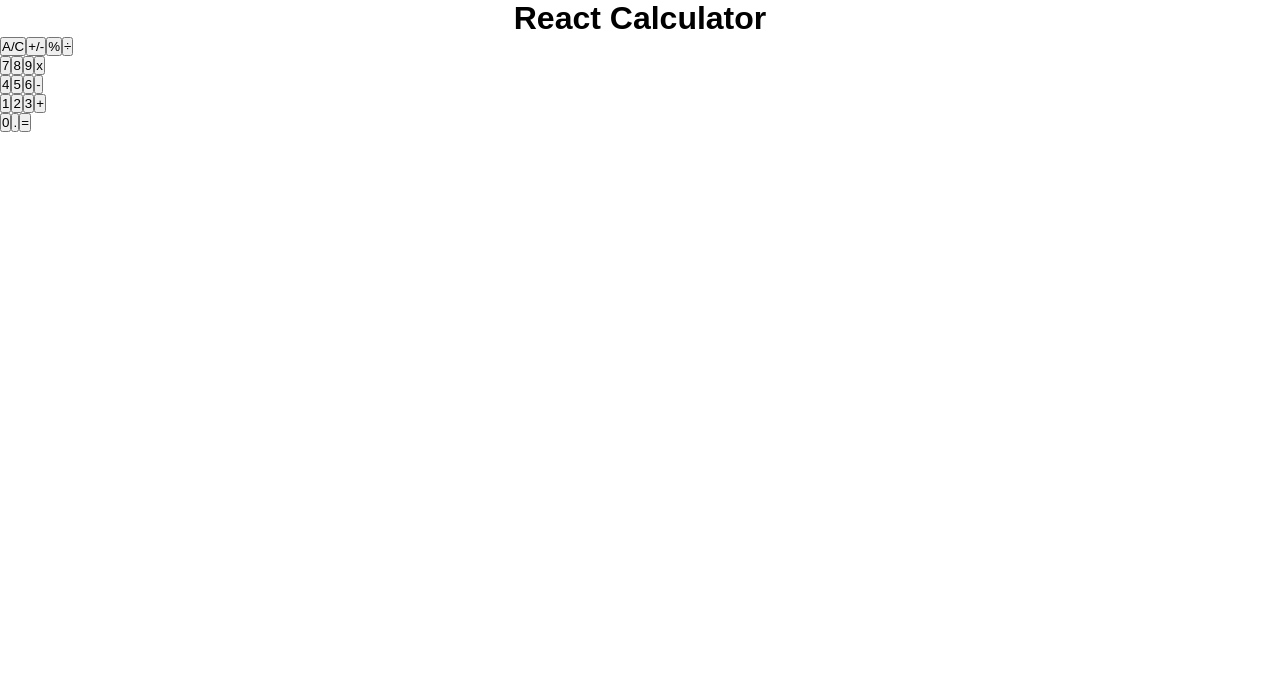
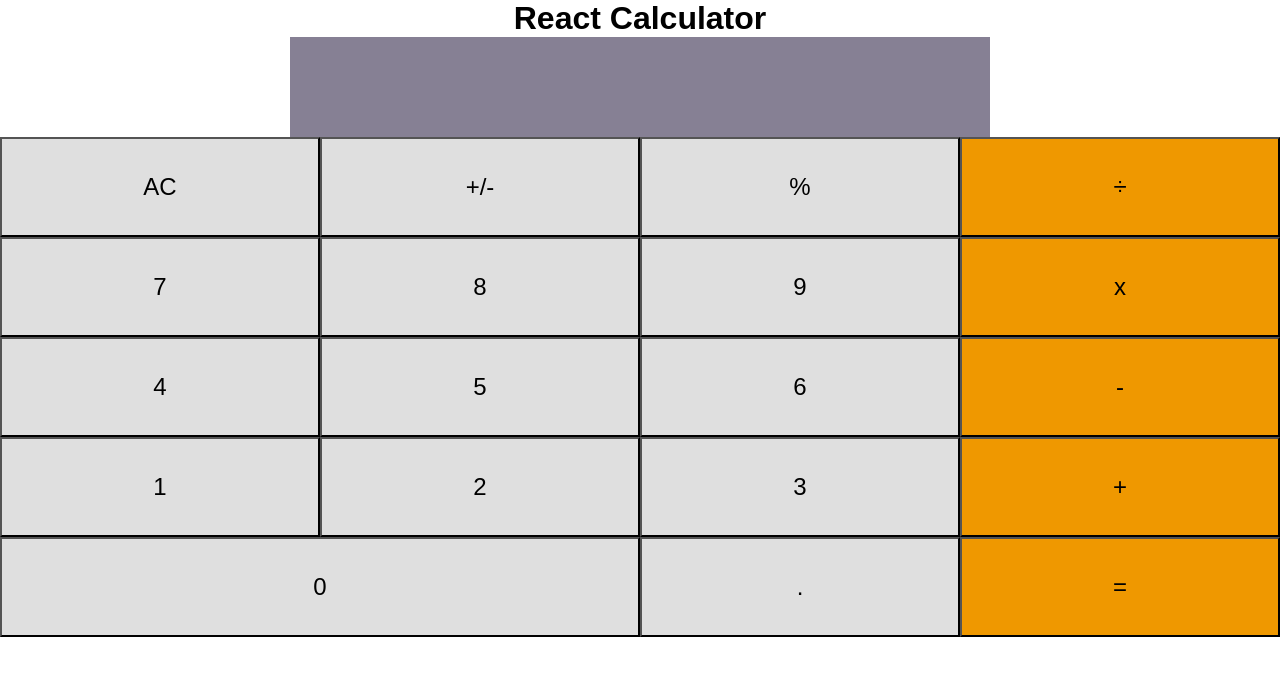
Before and after one commit to kwizl/calculator-react, a React (Create React App) app: page / in a window 1280 px wide. Shown: the top 676 px of the page. Built offline with nearby package versions, Linux system fonts and the light colour scheme.

Commit message:
Add styles to calculator project

```diff
--- a/package.json
+++ b/package.json
@@ -10,6 +10,7 @@
     "prop-types": "^15.7.2",
     "react": "^17.0.1",
     "react-dom": "^17.0.1",
+    "react-router-dom": "^5.2.0",
     "react-scripts": "4.0.1",
     "web-vitals": "^0.2.4"
   },
--- a/src/components/Button.js
+++ b/src/components/Button.js
@@ -5,7 +5,7 @@ import PropTypes from 'prop-types';
 
 const Button = ({ name, onClick }) => (
   <>
-    <button onClick={() => onClick(name)} type="button" className="square">
+    <button onClick={() => onClick(name)} type="button" id={`btn_${name}`} className="square">
       {name}
     </button>
   </>
--- a/src/components/ButtonPanel.js
+++ b/src/components/ButtonPanel.js
@@ -3,41 +3,42 @@ import React from 'react';
 import Button from './Button';
 
 const ButtonPanel = ({ onClick }) => {
-  const groups = {
-    'group-1': ['A/C', '+/-', '%', '÷'],
-    'group-2': ['7', '8', '9', 'x'],
-    'group-3': ['4', '5', '6', '-'],
-    'group-4': ['1', '2', '3', '+'],
-    'group-5': ['0', '.', '='],
-  };
-
   const handleClick = buttonName => {
     onClick.clickHandler(buttonName);
   };
 
-  const panelCalculator = [];
-
-  Object.keys(groups).forEach(key => {
-    panelCalculator.push(
-      <div className={key}>
-        {groups[key].map(btn => (
-          <Button
-            clickHandler={handleClick}
-            key={btn.toString()}
-            name={btn}
-            onClick={onClick}
-          />
-        ))}
-      </div>,
-    );
-  });
-
   return (
-    <>
-      <div>
-        {panelCalculator}
+    <div className="button-container">
+      <div className="div-buttons">
+        <Button name="AC" clickHandler={handleClick} onClick={onClick} />
+        <Button name="+/-" clickHandler={handleClick} onClick={onClick} />
+        <Button name="%" clickHandler={handleClick} onClick={onClick} />
+        <Button color="button-orange" name="÷" clickHandler={handleClick} onClick={onClick} />
       </div>
-    </>
+      <div className="div-buttons">
+        <Button name="7" clickHandler={handleClick} onClick={onClick} />
+        <Button name="8" clickHandler={handleClick} onClick={onClick} />
+        <Button name="9" clickHandler={handleClick} onClick={onClick} />
+        <Button color="button-orange" name="x" clickHandler={handleClick} onClick={onClick} />
+      </div>
+      <div className="div-buttons">
+        <Button name="4" clickHandler={handleClick} onClick={onClick} />
+        <Button name="5" clickHandler={handleClick} onClick={onClick} />
+        <Button name="6" clickHandler={handleClick} onClick={onClick} />
+        <Button color="button-orange" name="-" clickHandler={handleClick} onClick={onClick} />
+      </div>
+      <div className="div-buttons">
+        <Button name="1" clickHandler={handleClick} onClick={onClick} />
+        <Button name="2" clickHandler={handleClick} onClick={onClick} />
+        <Button name="3" clickHandler={handleClick} onClick={onClick} />
+        <Button color="button-orange" name="+" clickHandler={handleClick} onClick={onClick} />
+      </div>
+      <div className="div-buttons">
+        <Button name="0" clickHandler={handleClick} onClick={onClick} />
+        <Button name="." clickHandler={handleClick} onClick={onClick} />
+        <Button color="button-orange" name="=" clickHandler={handleClick} onClick={onClick} />
+      </div>
+    </div>
   );
 };
 
--- a/src/components/Display.js
+++ b/src/components/Display.js
@@ -1,8 +1,8 @@
 import PropTypes from 'prop-types';
 
 const Display = ({ result }) => (
-  <div>
-    <div>
+  <div className="div-result">
+    <div id="result">
       {result}
     </div>
   </div>
--- a/src/index.css
+++ b/src/index.css
@@ -15,3 +15,44 @@ body {
 .title {
   text-align: center;
 }
+
+.div-result {
+  text-align: center;
+  display: flex;
+  margin-left: calc((100% - 700px) / 2);
+  background-color: #868094;
+  height: 100px;
+  width: 700px;
+  font-size: 24px;
+  color: white;
+  font-weight: bold;
+}
+
+#result {
+  display: flex;
+  justify-content: flex-end;
+}
+
+.button-container {
+  text-align: center;
+  display: flex;
+  flex-direction: column;
+  color: white;
+}
+
+.square {
+  width: 25%;
+  height: 100px;
+  background-color: #DFDFDF;
+  text-align: center;
+  font-size: 24px;
+}
+
+.square:last-child {
+  background-color: #EF9800;
+}
+
+#btn_0 {
+  width: 50%;
+  height: 100px;
+}
```
Also changed, not shown: 2 other files (tests, documents, lock files or other folders).
